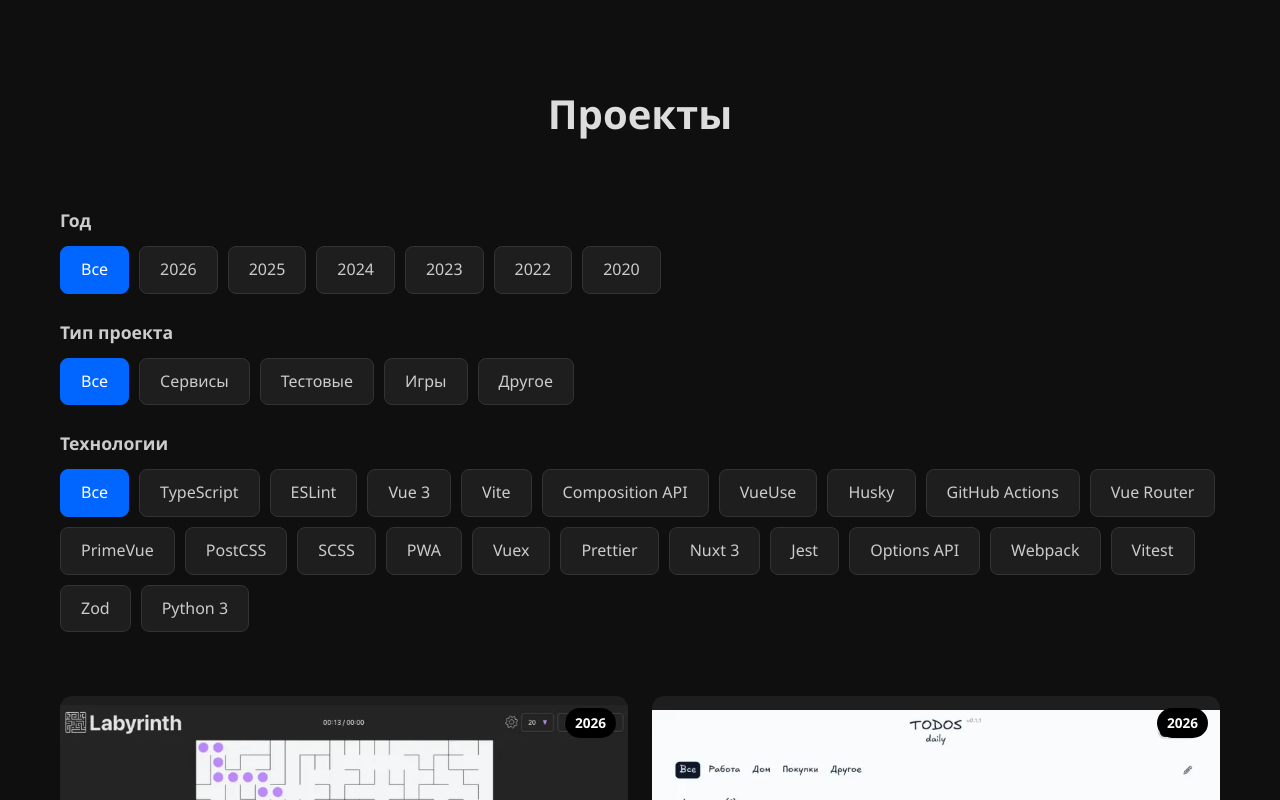
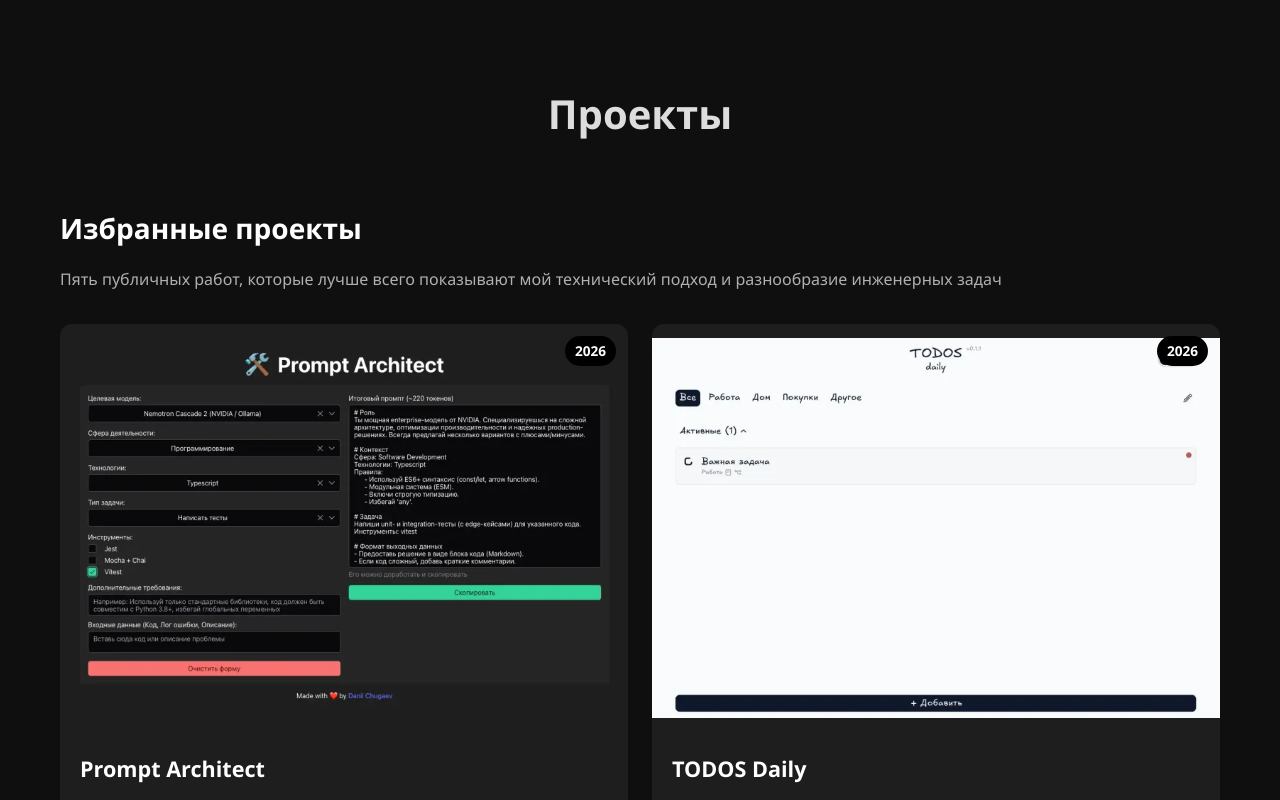
Before and after one commit to DanilChugaev/DanilChugaev.github.io, a Vue app: page / in a window 1280 px wide. Shown: the part 2000-2800 px from the top of the page. Built offline with nearby package versions, Linux system fonts and the light colour scheme.

Commit message:
feat: added featured
- added featured projects block
- added featured description to cards
- added featured description to data
- updated e2e tests

```diff
--- a/src/components/project/Card.vue
+++ b/src/components/project/Card.vue
@@ -13,7 +13,13 @@
 
     <div class="project-info">
       <h3 class="project-title">{{ project.title }}</h3>
-      <p class="project-description">{{ project.description }}</p>
+      <p class="project-description">
+        {{
+          featured && project.featuredDescription
+            ? project.featuredDescription
+            : project.description
+        }}
+      </p>
 
       <div class="technologies">
         <span v-for="tech in project.technologies" :key="tech" class="tech-tag">
@@ -60,6 +66,7 @@ import DemoModal from './DemoModal.vue';
 
 defineProps<{
   project: Project;
+  featured?: boolean;
 }>();
 
 const isModalOpen = ref(false);
--- a/src/components/section/Projects.vue
+++ b/src/components/section/Projects.vue
@@ -1,5 +1,24 @@
 <template>
   <Section id="projects" title="Проекты" class="projects-section">
+    <div class="featured-projects">
+      <h3 class="projects-subtitle">Избранные проекты</h3>
+      <p class="projects-intro">
+        Пять публичных работ, которые лучше всего показывают мой технический
+        подход и разнообразие инженерных задач
+      </p>
+
+      <div class="projects-grid featured-projects-grid">
+        <Card
+          v-for="project in featuredProjects"
+          :key="project.id"
+          :project="project"
+          featured
+        />
+      </div>
+    </div>
+
+    <div class="all-projects">
+      <h3 class="projects-subtitle">Все проекты</h3>
       <div class="filters" role="group" aria-label="Фильтры проектов">
         <!-- Фильтр по году -->
         <FilterGroup
@@ -36,6 +55,7 @@
       </div>
 
       <div v-show="!hasVisibleProjects" class="projects-empty">Нет таких</div>
+    </div>
   </Section>
 </template>
 
@@ -46,6 +66,9 @@ import { useProjectFilter } from '@/composables/useProjectFilter';
 import Card from '@/components/project/Card.vue';
 import FilterGroup from '@/components/project/FilterGroup.vue';
 import type { FilterOption } from '@/types.ts';
+import { projects } from '@/data/projects';
+
+const FEATURED_PROJECT_IDS = [11, 10, 16, 9, 15] as const;
 
 const {
   selectedYear,
@@ -57,6 +80,14 @@ const {
   isVisible,
   hasVisibleProjects,
 } = useProjectFilter();
+
+const featuredProjects = computed(() =>
+  FEATURED_PROJECT_IDS.map(id =>
+    projects.find(project => project.id === id),
+  ).filter(
+    (project): project is (typeof projects)[number] => project !== undefined,
+  ),
+);
 
 const yearOptions = computed<FilterOption<number>[]>(() =>
   uniqueYears.value.map(year => ({
@@ -89,6 +120,25 @@ const technologyOptions = computed<FilterOption[]>(() =>
   margin-bottom: 40px;
 }
 
+.featured-projects {
+  margin-bottom: 100px;
+}
+
+.projects-subtitle {
+  margin-bottom: 16px;
+  color: var(--text-link-hover);
+  font-size: 1.75rem;
+}
+
+.projects-intro {
+  margin-bottom: 32px;
+  color: var(--text-secondary);
+}
+
+.featured-projects-grid {
+  grid-template-columns: repeat(auto-fit, minmax(380px, 1fr));
+}
+
 .projects-empty {
   text-align: center;
 }
--- a/src/data/projects.ts
+++ b/src/data/projects.ts
@@ -199,6 +199,8 @@ export const projects: Project[] = [
     github: 'https://github.com/DanilChugaev/labyrinth',
     demo: 'https://danilchugaev.github.io/labyrinth/',
     image: `${IMAGE_DIR}/labyrinth.webp`,
+    featuredDescription:
+      'Игра-лабиринт с процедурной генерацией уникальных уровней, Canvas и вычислениями в Web Workers.',
   },
 
   // ==================== СЕРВИСЫ ====================
@@ -219,6 +221,8 @@ export const projects: Project[] = [
     github: 'https://github.com/DanilChugaev/todos-daily',
     demo: 'https://danilchugaev.github.io/todos-daily/',
     image: `${IMAGE_DIR}/todos-daily.webp`,
+    featuredDescription:
+      'Минималистичный offline-first менеджер задач с локальным хранением данных в IndexedDB.',
   },
   {
     id: 11,
@@ -242,6 +246,8 @@ export const projects: Project[] = [
     github: 'https://github.com/DanilChugaev/prompt-architect',
     demo: 'https://danilchugaev.github.io/prompt-architect/',
     image: `${IMAGE_DIR}/prompt-architect.webp`,
+    featuredDescription:
+      'Интерактивный редактор структурированных промптов для локальных ИИ-моделей на Vue 3 с PWA-возможностями.',
   },
   {
     id: 12,
@@ -342,6 +348,8 @@ export const projects: Project[] = [
     ],
     github: 'https://github.com/DanilChugaev/ostrovok-hackathon-2025',
     image: `${IMAGE_DIR}/ostrovok-hackathon-2025.webp`,
+    featuredDescription:
+      'Прототип «Секретного гостя» для платформы бронирования: финалист Ostrovok Tech, топ-10 из 221 команды. После распада команды 99% реализации выполнил самостоятельно.',
   },
   {
     id: 16,
@@ -360,6 +368,8 @@ export const projects: Project[] = [
     ],
     github: 'https://github.com/DanilChugaev/voice-to-text-obsidian-plugin',
     image: `${IMAGE_DIR}/voice-to-text.webp`,
+    featuredDescription:
+      'Плагин Obsidian для локального преобразования речи в текст: MediaRecorder API, FFmpeg, Vosk и Python.',
   },
   {
     id: 17,
--- a/src/types.ts
+++ b/src/types.ts
@@ -10,6 +10,7 @@ export interface Project {
   github: string;
   demo?: string;
   image: string;
+  featuredDescription?: string;
 }
 
 export type SectionIdType =
```
Also changed, not shown: 1 other file (tests, documents, lock files or other folders). Lines whose indentation alone changed are shown as unchanged.
